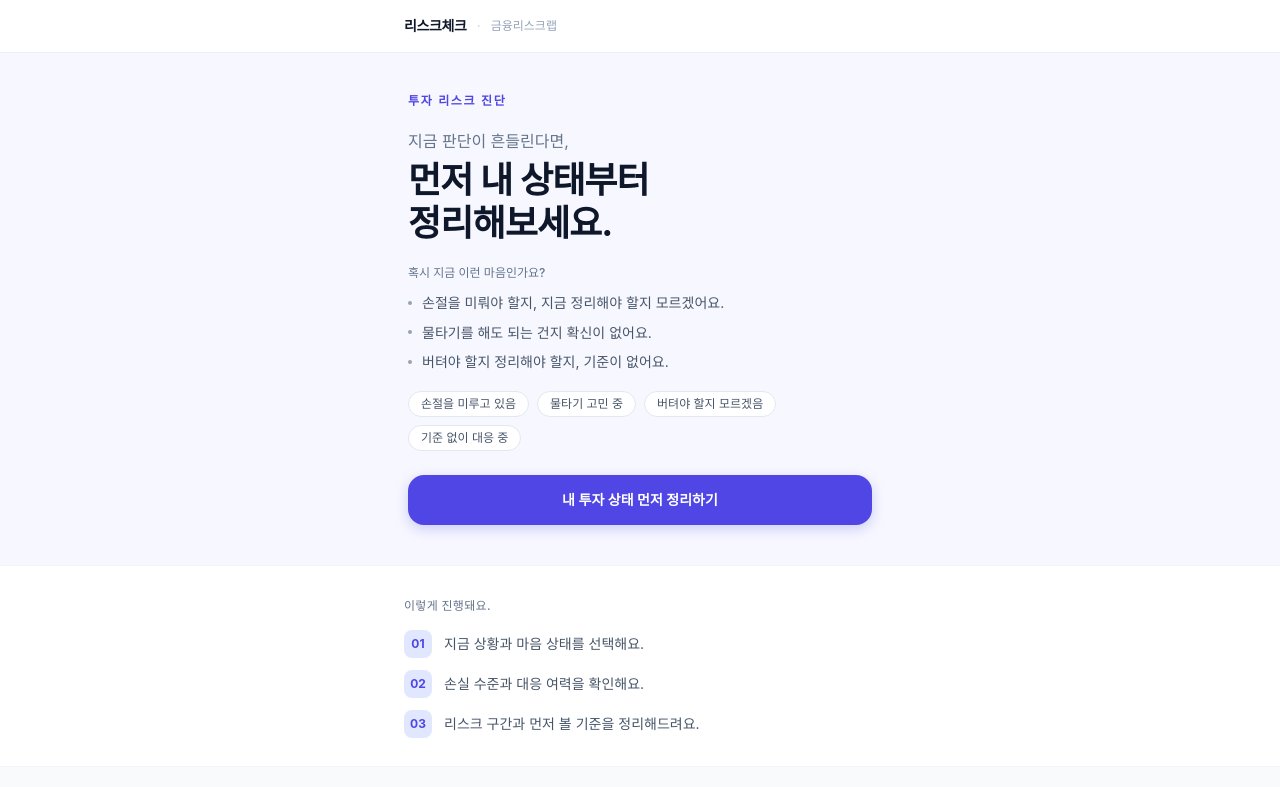
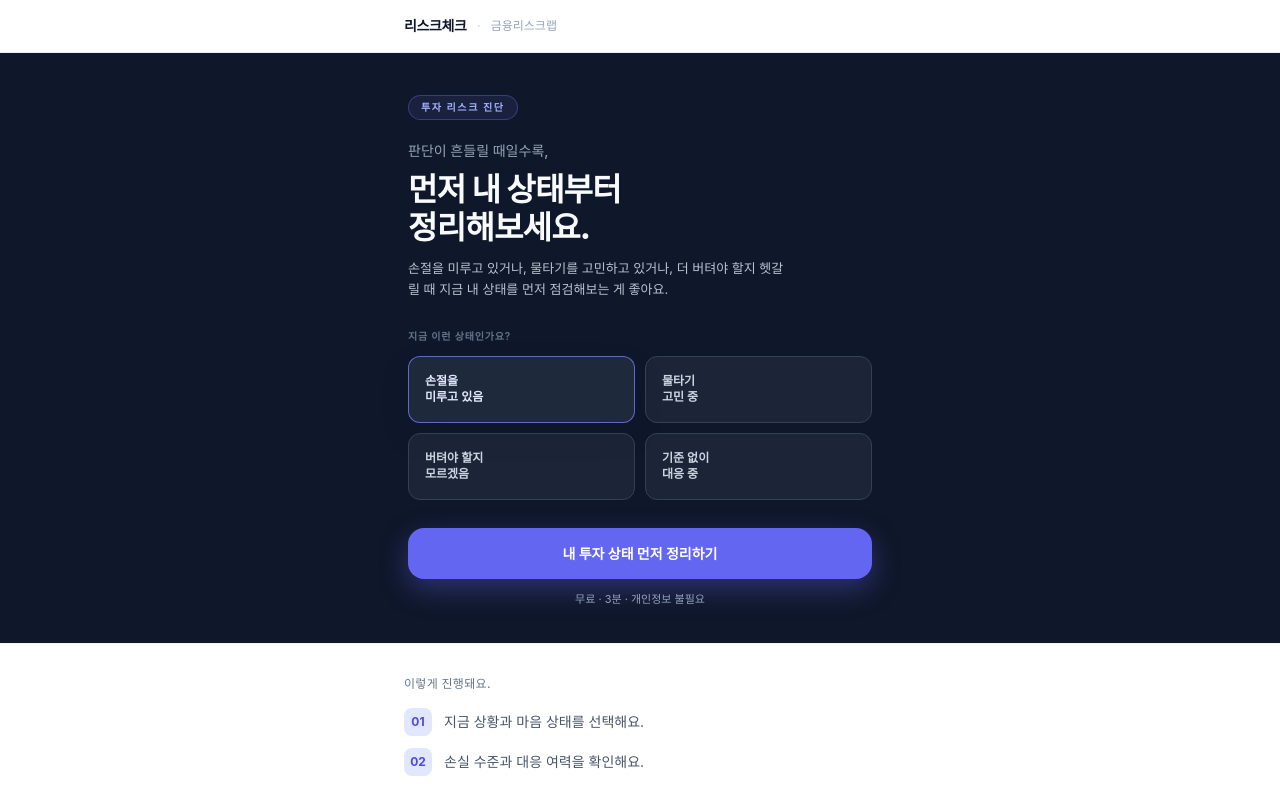
Before and after one commit to finde0406-cyber/risk-check, a Next.js app: page / in a window 1280 px wide. Shown: the top 787 px of the page. Built offline with nearby package versions, Linux system fonts and the light colour scheme.

Commit message:
feat: refine risk-check hero direction

```diff
--- a/src/app/page.tsx
+++ b/src/app/page.tsx
@@ -1,17 +1,11 @@
 // 리스크체크 메인 랜딩페이지
 import Link from "next/link";
 
-const empathyItems = [
-  "손절을 미뤄야 할지, 지금 정리해야 할지 모르겠어요.",
-  "물타기를 해도 되는 건지 확신이 없어요.",
-  "버텨야 할지 정리해야 할지, 기준이 없어요.",
-];
-
-const statusTags = [
-  "손절을 미루고 있음",
-  "물타기 고민 중",
-  "버텨야 할지 모르겠음",
-  "기준 없이 대응 중",
+const empathyCards = [
+  { text: "손절을\n미루고 있음", active: true },
+  { text: "물타기\n고민 중", active: false },
+  { text: "버텨야 할지\n모르겠음", active: false },
+  { text: "기준 없이\n대응 중", active: false },
 ];
 
 const steps = [
@@ -34,56 +28,66 @@ export default function HomePage() {
       </header>
 
       {/* ── 첫 화면 ── */}
-      <section className="bg-[#F7F8FF]">
-        <div className="max-w-lg mx-auto px-6 pt-10 pb-10">
+      <section className="bg-slate-900">
+        <div className="max-w-lg mx-auto px-6 pt-10 pb-9">
 
           {/* 브랜드 라벨 */}
-          <p className="text-indigo-600 text-xs font-semibold tracking-[0.14em] mb-5">
-            투자 리스크 진단
-          </p>
+          <div className="mb-5">
+            <p className="inline-flex items-center rounded-full border border-indigo-400/30 bg-indigo-400/10 px-3 py-1 text-[10px] font-bold tracking-[0.16em] text-indigo-300 uppercase">
+              투자 리스크 진단
+            </p>
+          </div>
 
           {/* 카피 블록 */}
-          <div className="mb-5">
-            <p className="text-slate-500 text-base font-normal leading-normal mb-1.5">
-              지금 판단이 흔들린다면,
+          <div className="mb-7">
+            <p className="text-slate-400 text-sm font-medium leading-relaxed mb-2">
+              판단이 흔들릴 때일수록,
             </p>
-            <h1 className="text-slate-900 text-[2.25rem] font-bold leading-[1.2] tracking-tight">
-              먼저 내 상태부터<br />정리해보세요.
+            <h1 className="text-slate-50 text-[2rem] font-extrabold leading-[1.18] tracking-tight mb-3">
+              먼저 내 상태부터
+              <br />
+              정리해보세요.
             </h1>
+            <p className="text-slate-300/90 text-[13px] leading-relaxed max-w-sm">
+              손절을 미루고 있거나, 물타기를 고민하고 있거나, 더 버텨야 할지 헷갈릴 때 지금 내 상태를 먼저 점검해보는 게 좋아요.
+            </p>
           </div>
 
-          {/* 공감 블록 */}
-          <div className="mb-5">
-            <p className="text-slate-500 text-xs font-medium mb-3">혹시 지금 이런 마음인가요?</p>
-            <div className="space-y-2.5">
-              {empathyItems.map((item, i) => (
-                <div key={i} className="flex items-center gap-2.5">
-                  <span className="w-1 h-1 rounded-full bg-slate-400 shrink-0" />
-                  <span className="text-slate-600 text-sm leading-snug">{item}</span>
-                </div>
-              ))}
-            </div>
-          </div>
-
-          {/* 상태 태그 */}
-          <div className="flex flex-wrap gap-2 mb-6">
-            {statusTags.map((tag) => (
-              <span
-                key={tag}
-                className="inline-flex items-center text-xs text-slate-600 bg-white border border-slate-200 rounded-full px-3 py-1.5 leading-none"
+          {/* 공감 카드 그리드 */}
+          <p className="text-slate-500 text-[10px] font-semibold tracking-[0.08em] mb-3">
+            지금 이런 상태인가요?
+          </p>
+          <div className="grid grid-cols-2 gap-2.5 mb-7" aria-hidden="true">
+            {empathyCards.map((card, i) => (
+              <div
+                key={i}
+                className={`rounded-xl p-4 border ${
+                  card.active
+                    ? "bg-slate-800 border-indigo-400/70 shadow-[0_12px_24px_rgba(15,23,42,0.28)]"
+                    : "bg-slate-800/80 border-slate-700"
+                }`}
               >
-                {tag}
-              </span>
+                <p
+                  className={`text-[12px] font-semibold leading-snug whitespace-pre-line ${
+                    card.active ? "text-indigo-100" : "text-slate-300"
+                  }`}
+                >
+                  {card.text}
+                </p>
+              </div>
             ))}
           </div>
 
           {/* CTA */}
           <Link
             href="/diagnosis/investment-risk"
-            className="block w-full bg-indigo-600 hover:bg-indigo-700 text-white font-semibold text-sm py-[15px] rounded-2xl text-center transition-colors shadow-[0_4px_14px_rgba(79,70,229,0.25)]"
+            className="block w-full bg-indigo-500 hover:bg-indigo-400 text-white font-bold text-[14px] py-[15px] rounded-2xl text-center transition-colors shadow-[0_10px_28px_rgba(99,102,241,0.35)]"
           >
             내 투자 상태 먼저 정리하기
           </Link>
+          <p className="mt-3 text-[11px] text-slate-400 text-center">
+            무료 · 3분 · 개인정보 불필요
+          </p>
         </div>
       </section>
 
```
Also changed, not shown: 1 other file (tests, documents, lock files or other folders).
